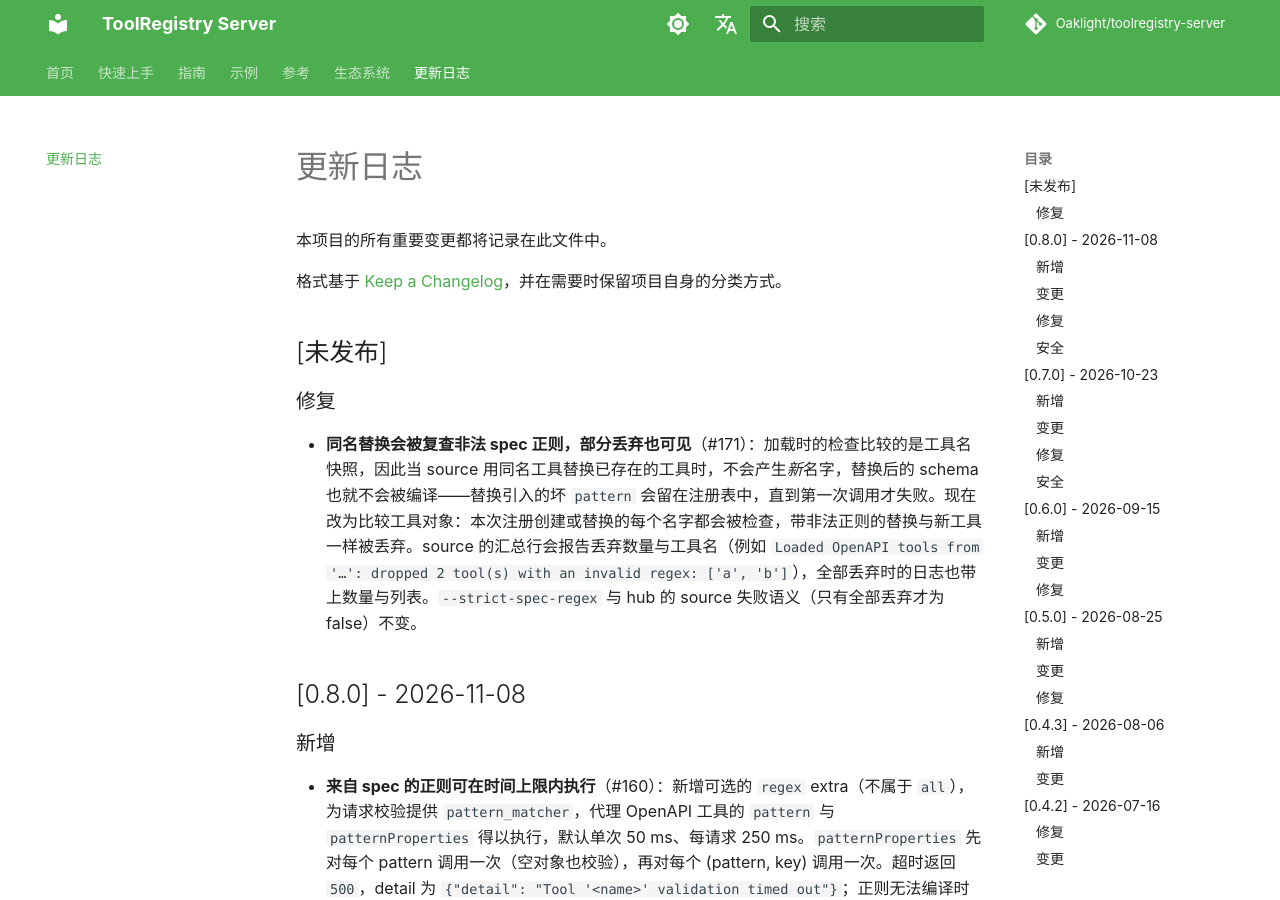
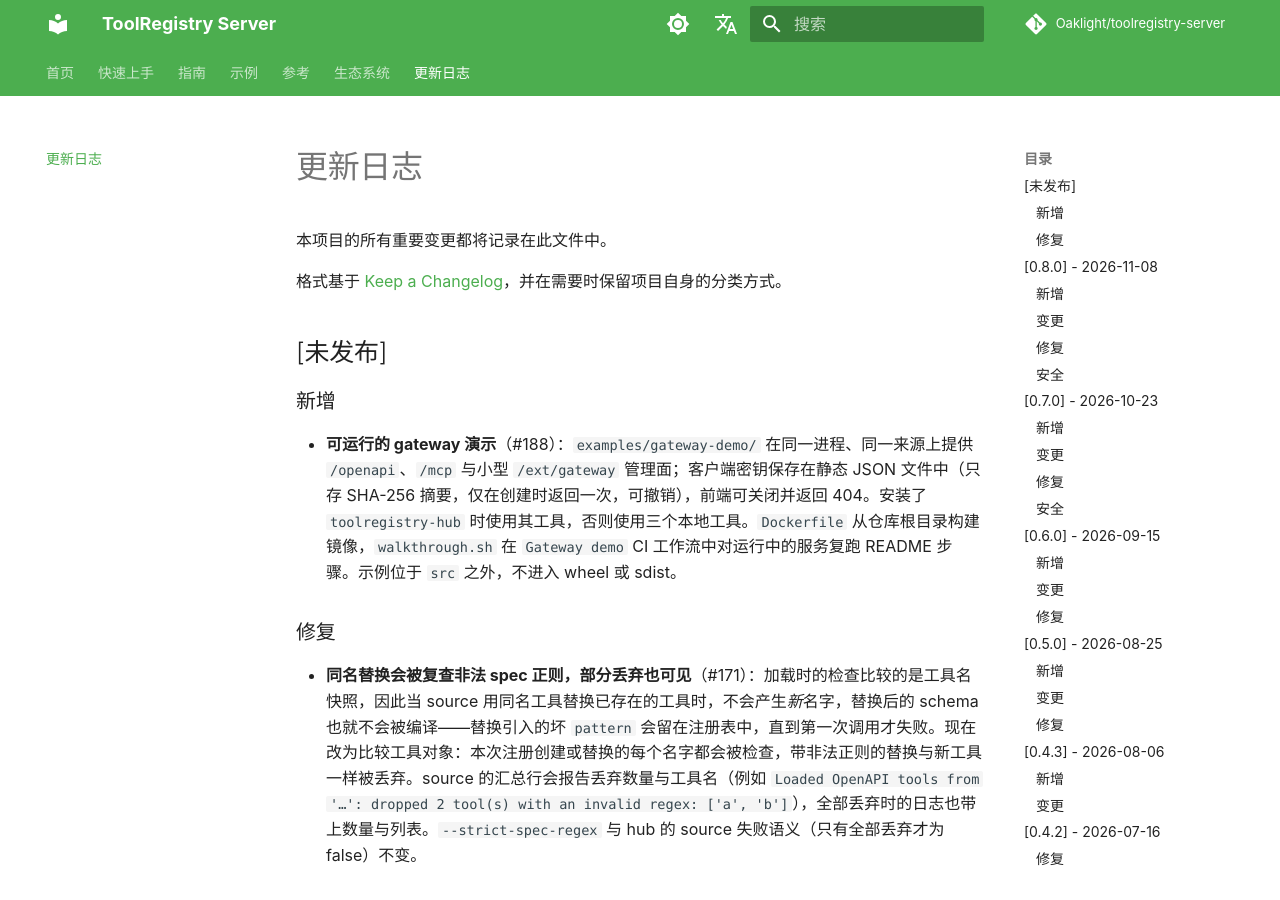
Before and after one commit to Oaklight/toolregistry-server, an MkDocs documentation site: the page built from docs/changelog.md, in a window 1280 px wide and 900 px high. Built offline with MkDocs 1.6.1 and Material for MkDocs 9.7.7, drawn with Linux system fonts in a browser that asks for light colours; some web fonts are replaced; comment, search, counter and statistics services are not loaded.

Commit message:
docs(changelog): 记录 gateway 演示示例（#188）

```diff
--- a/docs/changelog.md
+++ b/docs/changelog.md
@@ -5,6 +5,10 @@
 格式基于 [Keep a Changelog](https://keepachangelog.com/zh-CN/1.1.0/)，并在需要时保留项目自身的分类方式。
 
 ## [未发布]
+
+### 新增
+
+- **可运行的 gateway 演示**（#188）：`examples/gateway-demo/` 在同一进程、同一来源上提供 `/openapi`、`/mcp` 与小型 `/ext/gateway` 管理面；客户端密钥保存在静态 JSON 文件中（只存 SHA-256 摘要，仅在创建时返回一次，可撤销），前端可关闭并返回 404。安装了 `toolregistry-hub` 时使用其工具，否则使用三个本地工具。`Dockerfile` 从仓库根目录构建镜像，`walkthrough.sh` 在 `Gateway demo` CI 工作流中对运行中的服务复跑 README 步骤。示例位于 `src` 之外，不进入 wheel 或 sdist。
 
 ### 修复
 
```
